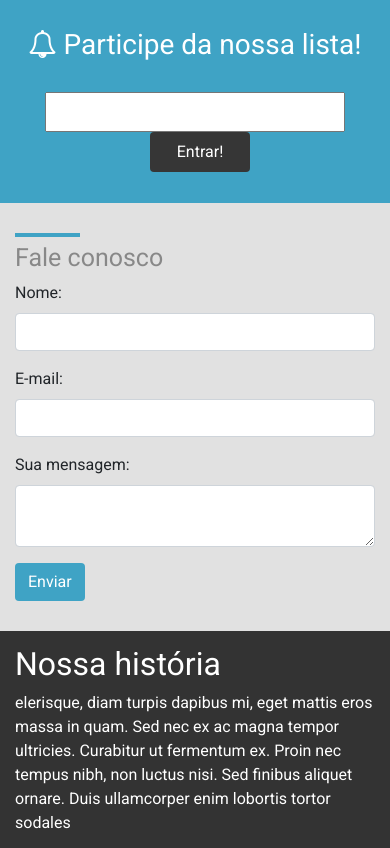
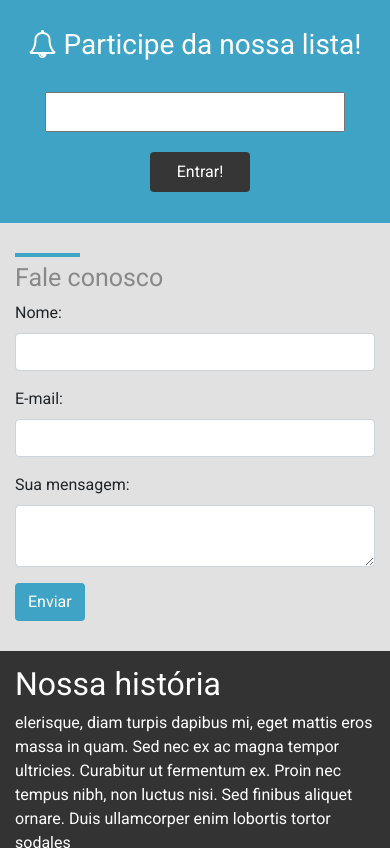
Before and after one commit to DevProCanidia/Projeto_08_LandingPage_Boodstrap4, a plain HTML site: page index.html in a window 390 px wide. Shown: the part 2420-3268 px from the top of the page. Drawn offline with nearby package versions, Linux system fonts and the light colour scheme.

Commit message:
position button

```diff
--- a/style.css
+++ b/style.css
@@ -196,7 +196,9 @@ footer a{
    	border-top: 1px solid black;
 	}
 
-
+	section.convite button{
+		margin-top: 20px;
+	  }
 
 
 }
```
